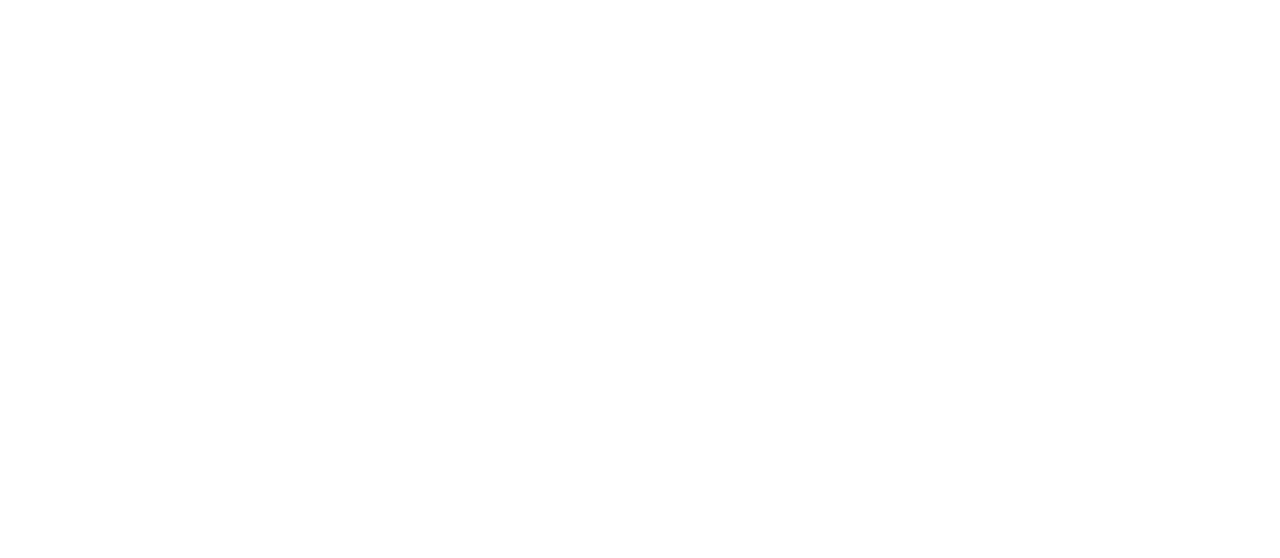
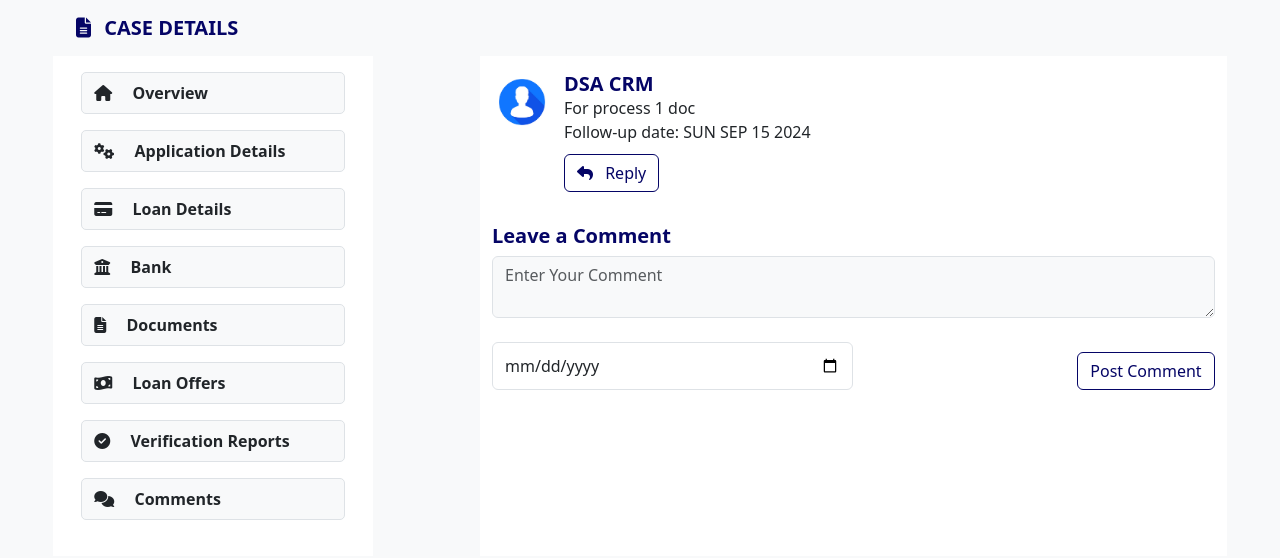
Before and after one commit to DezyKode/Bank-Project, an Angular app in the folder Banking-Project/: page /comments in a window 1280 px wide. Before the commit this address led to /. Shown: the top 558 px of the page. Built offline with nearby package versions, Linux system fonts and the light colour scheme.

Commit message:
chnages done

```diff
--- a/Banking-Project/src/app/app.module.ts
+++ b/Banking-Project/src/app/app.module.ts
@@ -29,6 +29,7 @@ import { BrowseempdocumentsComponent } from './components/browseempdocuments/bro
 
 import { VerificationComponent } from './components/verification/verification.component';
 import { VreportComponent } from './components/vreport/vreport.component';
+import { CommentsComponent } from './components/comments/comments.component';
 
 
 
@@ -49,6 +50,7 @@ import { VreportComponent } from './components/vreport/vreport.component';
 
     VerificationComponent,
     VreportComponent,
+    CommentsComponent,
 
   ],
   imports: [
--- /dev/null
+++ b/Banking-Project/src/app/components/comments/comments.component.css
@@ -0,0 +1,23 @@
+form{
+    height: fit-content;
+
+}
+.comments{
+    font-weight: bold;
+    color: rgb(5, 5, 102);
+    font-size: 20px;
+}
+.btn-outline-primary{
+    margin-top: 10px;
+    color: rgb(5, 5, 102);
+    border:1px solid rgb(5, 5, 102) ;
+
+}
+.container{
+    border: 1px sold grey;
+}
+/* comment-section.component.css */
+.reply-section {
+    display: block;
+    margin-top: 10px;
+  }
--- /dev/null
+++ b/Banking-Project/src/app/components/comments/comments.component.html
@@ -0,0 +1,48 @@
+<!-- Loop through comments -->
+<div *ngFor="let comment of comments; let i = index" class="row py-3">
+    <div class="col">
+      <div class="media mb-3 d-flex">
+        <img class="mr-3 align-self-start" [src]="comment.icon" alt="icon" style="width: 60px; height: 60px;">
+        <div class="media-body">
+          <h5 class="comments">{{ comment.name }}</h5>
+          <p>{{ comment.text }}</p>
+          <p>Follow-up date: {{ comment.followupDate }}</p>
+          <button class="btn btn-outline-primary" (click)="toggleReplySection(i)">
+            <i class="fas fa-reply me-2"></i> Reply
+          </button>
+
+          <!-- Reply Section -->
+          <div *ngIf="comment.showReplySection" class="reply-section mt-3">
+            <textarea class="w-100 bg-light form-control" placeholder="Enter Your Comment" [(ngModel)]="comment.replyText" required></textarea>
+            <!-- <input type="date" class="w-100 form-control mt-2 mb-2" [(ngModel)]="comment.followupDate" required> -->
+            <button class="btn btn-outline-primary mt-2" (click)="postNewComment(i)">Post Comment</button>
+          </div>
+
+          <!-- Display Replies (Subcomments) -->
+          <div *ngFor="let reply of comment.replies" class="media mt-3">
+            <img class="mr-3 align-self-start" [src]="reply.icon" alt="icon" style="width: 50px; height: 50px;">
+            <div class="media-body">
+              <h5 class="comments">{{ reply.name }}</h5>
+              <p>{{ reply.text }}</p> <!-- Displaying the reply text here -->
+              <!-- <p>Follow-up date: {{ reply.followupDate }}</p> -->
+            </div>
+          </div>
+        </div>
+      </div>
+    </div>
+  </div>
+
+  <!-- New Comment Form -->
+  <div class="row mb-2">
+    <div class="col col-md-12">
+      <h2 class="comments mb-2">Leave a Comment</h2>
+      <textarea class="w-100 bg-light form-control" placeholder="Enter Your Comment" [(ngModel)]="newCommentText" required></textarea>
+    </div>
+  </div>
+
+  <div class="row">
+    <div class="col col-md-12 py-3 d-flex justify-content-between ">
+      <input type="date" class="form-control  w-50 mr-auto" [(ngModel)]="newFollowupDate" [min]="todayDate" required>
+      <button class="btn btn-outline-primary" (click)="postNewComment()">Post Comment</button>
+    </div>
+  </div>
--- /dev/null
+++ b/Banking-Project/src/app/components/comments/comments.component.ts
@@ -0,0 +1,90 @@
+import { Component } from '@angular/core';
+
+interface Comment {
+  name: string;
+  text: string;
+  followupDate: string;
+  icon: string;
+  showReplySection: boolean;
+  replyText: string;
+  replies: Comment[];  // Replies are also of type Comment
+}
+
+@Component({
+  selector: 'app-comments',
+  templateUrl: './comments.component.html',
+  styleUrls: ['./comments.component.css']  // Corrected this
+})
+export class CommentsComponent {
+
+  // Initial data for comments with the correct type
+  comments: Comment[] = [
+    {
+      name: 'DSA CRM',
+      text: 'For process 1 doc',
+      followupDate: 'SUN SEP 15 2024',
+      icon: 'icon.png',  // Default icon, replace if necessary
+      showReplySection: false,  // Initially hide the reply section
+      replyText: '',  // User input for the reply
+      replies: []  // Replies array is typed as an array of Comment objects
+    }
+  ];
+
+  // Store today's date in YYYY-MM-DD format
+  todayDate: string;
+
+  // Initialize text inputs for new comment
+  newCommentText: string = '';
+  newFollowupDate: string = '';
+
+  constructor() {
+    const today = new Date();
+    this.todayDate = today.toISOString().split('T')[0];  // Get date in YYYY-MM-DD format
+  }
+
+  // Post a new comment or a reply
+  postNewComment(index?: number): void {
+    if (index === undefined) {
+      // Posting a new top-level comment
+      const newComment: Comment = {
+        name: 'User',  // Replace with the dynamic user's name if needed
+        text: this.newCommentText,
+        followupDate: this.newFollowupDate,
+        icon: 'icon.png',  // Default icon, replace if necessary
+        showReplySection: false,
+        replyText: '',
+        replies: []  // New comment has no replies initially
+      };
+
+      // Add the new comment to the comments array
+      this.comments.push(newComment);
+
+      // Clear the input fields after posting
+      this.newCommentText = '';
+      this.newFollowupDate = '';
+    } else {
+      // Posting a reply to an existing comment
+      const reply: Comment = {
+        name: 'User',  // Replace with the dynamic user's name if needed
+        text: this.comments[index].replyText,  // Use the reply text from the input field
+        followupDate: this.comments[index].followupDate,
+        icon: 'icon.png',  // Default icon, replace if necessary
+        showReplySection: false,  // Hide the reply section after posting
+        replyText: '',  // Clear the replyText input after posting
+        replies: []  // A reply doesn't have replies of its own initially
+      };
+
+      // Add the reply to the replies array of the specified comment
+      this.comments[index].replies.push(reply);
+
+      // Clear the reply text and hide the reply section after posting
+      this.comments[index].replyText = '';
+      this.comments[index].showReplySection = false;
+    }
+  }
+
+  // Toggle the reply section visibility
+  toggleReplySection(index: number): void {
+    this.comments[index].showReplySection = !this.comments[index].showReplySection;
+  }
+}
--- a/Banking-Project/src/app/components/verification/verification.component.html
+++ b/Banking-Project/src/app/components/verification/verification.component.html
@@ -12,14 +12,14 @@
                         <li class="p-1 border mb-3 bg-light"> <a routerLink=""> <i class="fa fa-file-alt  me-2 p-2"></i> Documents</a></li>
                         <li class="p-1 border mb-3 bg-light"> <a routerLink=""> <i class="fa fa-money-bill-wave me-2 p-2"></i> Loan Offers</a></li>
                         <li class="p-1 border mb-3 bg-light"> <a routerLink="vreport"> <i class="fa fa-check-circle me-2 p-2"></i> Verification Reports</a></li>
-                        <li class="p-1 border mb-3 bg-light"> <a routerLink=""> <i class="fa fa-comments me-2 p-2"></i> Comments</a></li>
+                        <li class="p-1 border mb-3 bg-light"> <a routerLink="comments"> <i class="fa fa-comments me-2 p-2"></i> Comments</a></li>
                     </ul>
                 </div>
             </div>
             <div class="col-md-7 bg-white">
 
-                <div class="form max-wh-100">
-                    <div class="container-fluid p-0 " style="height: 100%; overflow: hidden;">
+                <div class="form wh-100">
+                    <div class="container-fluid p-0 " style="height: 100%; overflow: hidden; ">
                         <router-outlet></router-outlet>
                     </div>
                 </div>
--- a/Banking-Project/src/app/components/vreport/vreport.component.css
+++ b/Banking-Project/src/app/components/vreport/vreport.component.css
@@ -35,6 +35,3 @@
     font-size: 30px;  /* Adjust font size */
     font-weight: bold;
 }
-form{
-    height: 200px;
-}
--- a/Banking-Project/src/app/components/vreport/vreport.component.html
+++ b/Banking-Project/src/app/components/vreport/vreport.component.html
@@ -1,5 +1,5 @@
-<form action="" class="max-vh-100 bg-light "  >
-    <div class="container-fluid   max-vh-100 bg-white">
+<form action="" class="bg-light "  >
+    <div class="container-fluid  max-height-auto bg-white">
         <div class="row  d-block d-md-flex d-sm-block">
             <div class="col-md-12 p-3  justify-content-between align-items-center">
                 <!-- Left content -->
@@ -87,12 +87,7 @@
     </div> -->
 
 
-
-
 </div>
-
-
-
 
 
     </div>
@@ -115,7 +110,6 @@
         </div>
     </div>
 </div>
-
 <!-- <script>
     // Check if the Web Share API is supported
     if (navigator.share) {
```
Also changed, not shown: Banking-Project/src/app/app-routing.module.ts (+6 -6 lines), Banking-Project/public/icon.png (added), 1 other file (tests, documents, lock files or other folders).
